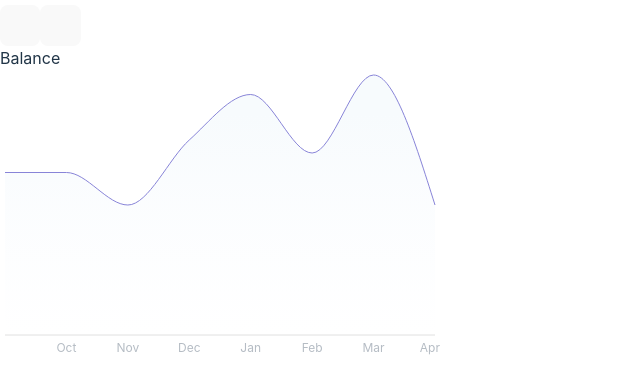
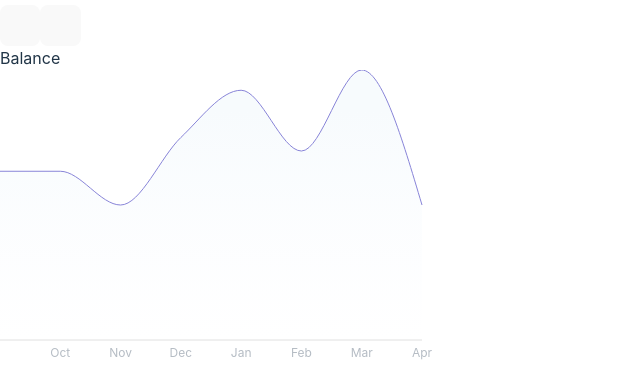
Before and after one commit to AzkaarRauf/react_task, a React (Vite) app in the folder frontend/: page /dashboard in a window 1280 px wide. Shown: the part 644-1017 px from the top of the page, without its empty margins (0-640 px from the left). Built offline with nearby package versions, Linux system fonts and the light colour scheme.

Commit message:
chore: Added some margin to graph

```diff
--- a/frontend/src/components/LineChart.tsx
+++ b/frontend/src/components/LineChart.tsx
@@ -13,7 +13,7 @@ const data = [
 export default function BalanceChart() {
   return (
     <ResponsiveContainer width="100%" height={300}>
-      <AreaChart width={400} height={400} data={data}>
+      <AreaChart width={400} height={400} data={data} margin={{ right: 18 }}>
         <defs>
           <linearGradient id="colorUv" x1="0" y1="0" x2="0" y2="1">
             <stop offset="15%" stopColor="#d7ebf5" stopOpacity={0.2} />
```
